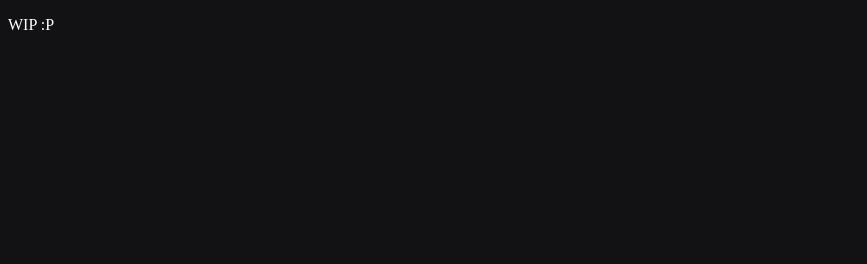
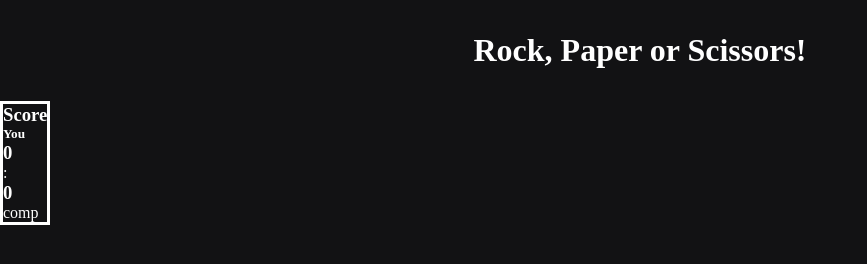
Before and after one commit to yatmish/html-projects, a plain HTML site: page ropasci-program/index.html in a window 1280 px wide. Shown: the whole page, without its empty margins (0-867 px from the left). Drawn offline with Linux system fonts and the light colour scheme.

Commit message:
real initial commit

```diff
--- a/ropasci-program/index.html
+++ b/ropasci-program/index.html
@@ -6,6 +6,17 @@
     <title>RPS Project</title>
 </head>
 <body>
-    <p style="color: white;">WIP :P</p>
+    <!--rock paper scissors-->
+    <header>
+        <h1>Rock, Paper or Scissors!</h1>
+    </header>
+    <main>
+        <div class="score-board">
+            <h3>Score</h3>
+            <div id="score-points">
+                <h5>You<h3 id="pPoints">0</h3>:<h3 id="cPoints">0</h3>comp</h5>
+            </div>
+        </div>
+    </main>
 </body>
 </html>
--- a/ropasci-program/style/style.css
+++ b/ropasci-program/style/style.css
@@ -1,4 +1,21 @@
+* {
+    margin: 0px;
+    padding: 0px;
+    color: white;
+}
+
 body {
     background-color: #121214;
+}
 
+header h1 {
+    text-align: center;
+    margin: 2rem;
 }
+.score-board {
+    width:min-content;
+    display: flex;
+
+    flex-direction: column;
+    border: 3px solid white;
+}
```
